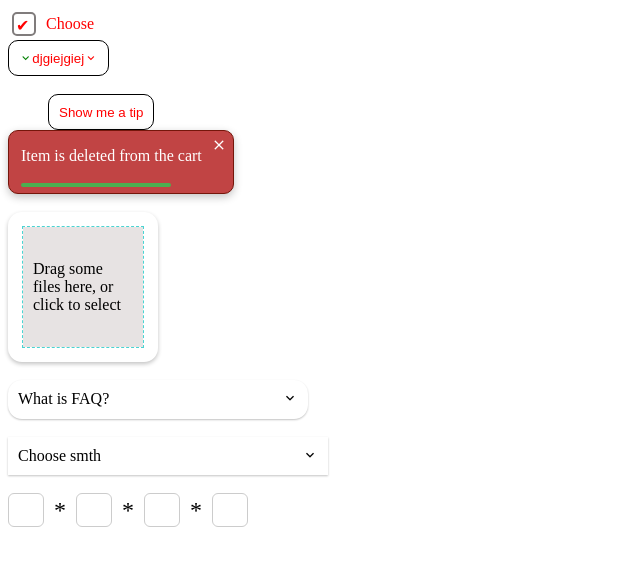
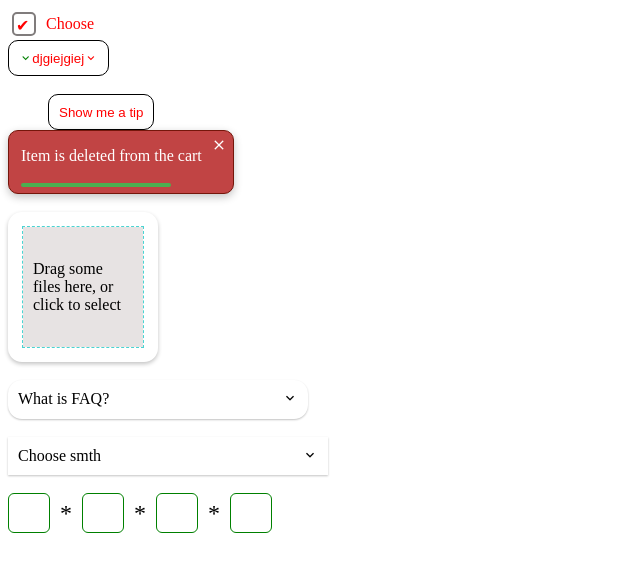
Before and after one commit to pltnv/Iana-ui, a Vue app: page / in a window 1280 px wide. Shown: the top 572 px of the page, without its empty margins (0-640 px from the left). Built offline with nearby package versions, Linux system fonts and the light colour scheme.

Commit message:
feat: i-code(otp) adds size variants & adds styles

```diff
--- a/src/App.vue
+++ b/src/App.vue
@@ -53,12 +53,12 @@
     <br />
     <i-select v-model="selectedItem" :items="selectItems" label="Choose smth" />
     <br />
-    <i-code amount="4" divider="*" type="text" />
+    <i-code amount="4" divider="*" type="text" size="md" border-color="green" />
   </div>
 </template>
 
 <script>
-import { ref } from "vue";
+import { ref, watch } from "vue";
 import ICheckbox from "./components/ICheckbox/ICheckbox.vue";
 import IButton from "./components/IButton/IButton.vue";
 import ITip from "./components/ITip/ITip.vue";
@@ -83,6 +83,7 @@ export default {
   setup(props, { emit }) {
     let testValue = ref(true);
     let selectedFile = ref();
+    let otp = ref("");
 
     let selectedItem = ref();
     const selectItems = ref([
@@ -104,6 +105,7 @@ export default {
       selectedFile,
       selectItems,
       selectedItem,
+      otp,
 
       close,
       onFileSelected
--- a/src/components/ICode/ICode.vue
+++ b/src/components/ICode/ICode.vue
@@ -12,6 +12,8 @@
         :readonly="readonly"
         :disabled="disabled"
         class="i-otp-input__field"
+        :class="[`i-otp-input__field--${size}`]"
+        :style="{ borderColor: borderColor, color: color }"
         @input="handleInput($event, index)"
       />
       <span
@@ -24,7 +26,7 @@
 </template>
 
 <script>
-import { ref } from "vue";
+import { onMounted, ref, watch } from "vue";
 
 export default {
   name: "ICode",
@@ -40,10 +42,18 @@ export default {
     size: String,
     disabled: Boolean,
     readonly: Boolean,
+    borderColor: String,
+    color: String,
     type: {
       default: "number",
       validator: (value) => {
         return ["number", "text", "password"].indexOf(value) !== -1;
+      }
+    },
+    size: {
+      default: "md",
+      validator: (value) => {
+        return ["sm", "md", "lg"].indexOf(value) !== -1;
       }
     }
   },
@@ -65,6 +75,18 @@ export default {
       }
     };
 
+    // onMounted(() => {
+    //   localValue.value = props.modelValue;
+    //   console.log(localValue.value);
+    // });
+
+    // watch(
+    //   () => localValue.value,
+    //   (newLocalValue) => {
+    //     emit("input", newLocalValue);
+    //   }
+    // );
+
     return {
       localValue,
       input,
@@ -83,9 +105,6 @@ export default {
 
   &__field {
     text-align: center;
-    width: 30px;
-    height: 30px;
-    font-size: 30px;
     border: 1px solid #ccc;
     border-radius: 6px;
     overflow: hidden;
@@ -105,6 +124,24 @@ export default {
       -webkit-appearance: none;
       margin: 0;
     }
+
+    &--sm {
+      width: 24px;
+      height: 24px;
+      font-size: 20px;
+    }
+
+    &--md {
+      width: 36px;
+      height: 36px;
+      font-size: 30px;
+    }
+
+    &--lg {
+      width: 48px;
+      height: 48px;
+      font-size: 40px;
+    }
   }
 
   &__divider {
```
